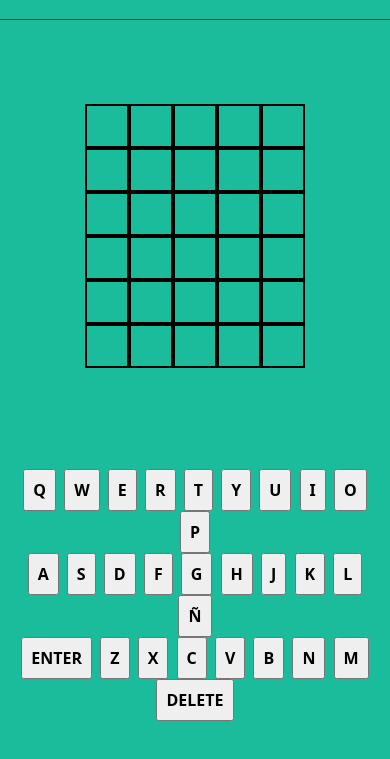
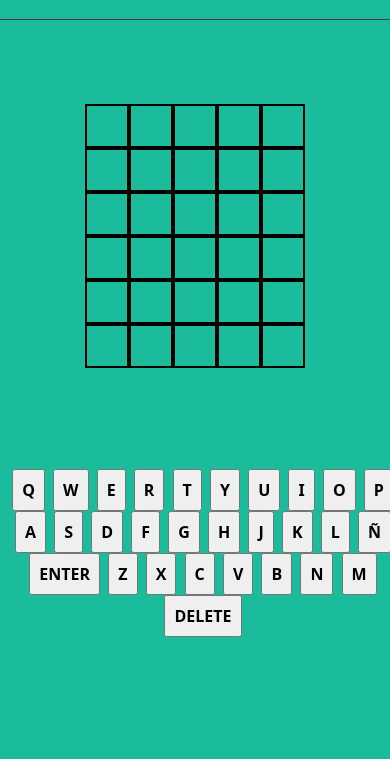
Before and after one commit to belendi1999/wordle, a plain HTML site: page src/game.html in a window 390 px wide. Shown: the part 75-834 px from the top of the page. Drawn offline with nearby package versions, Linux system fonts and the light colour scheme.

Commit message:
responsive aplicado

```diff
--- a/src/style.css
+++ b/src/style.css
@@ -54,3 +54,8 @@ body {
     cursor: pointer;
     text-transform: uppercase;
   }
+@media (max-width:400px) {
+.teclado{
+  width: 390px  ;
+}
+}
```
